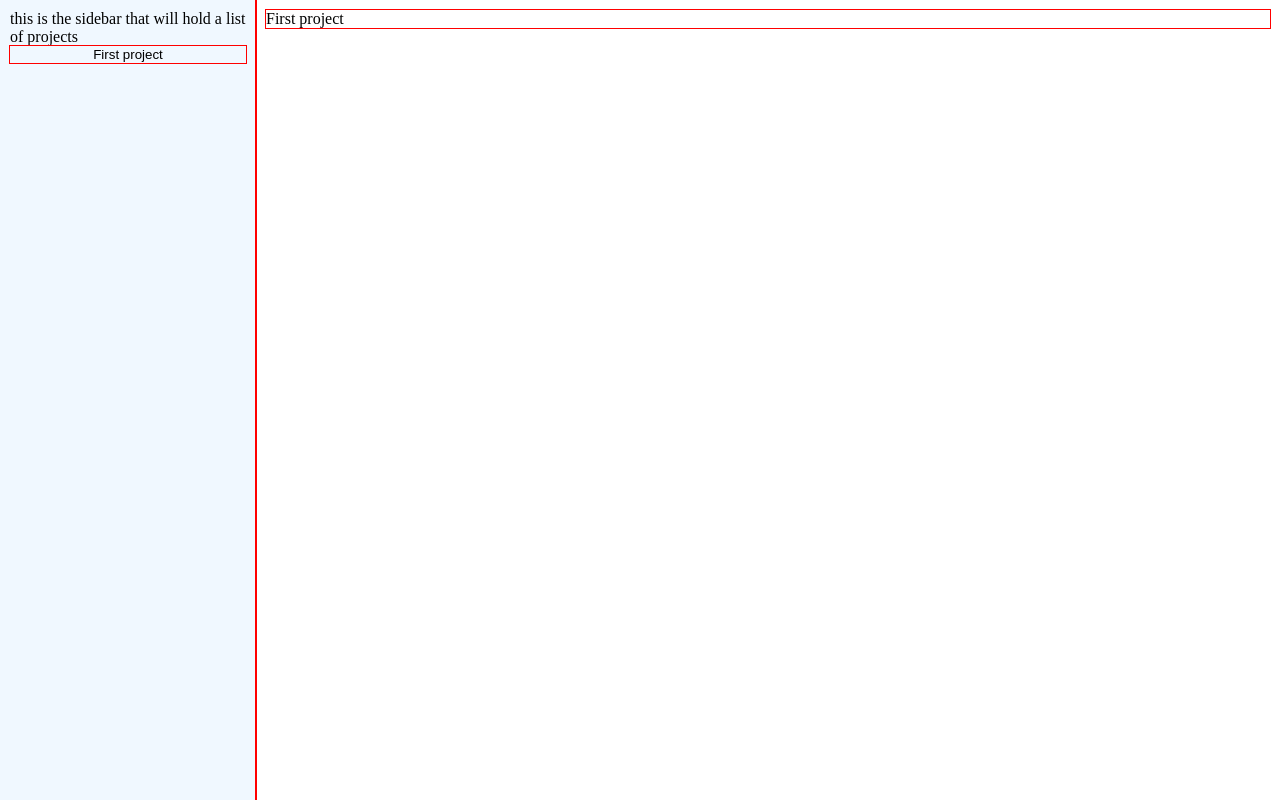
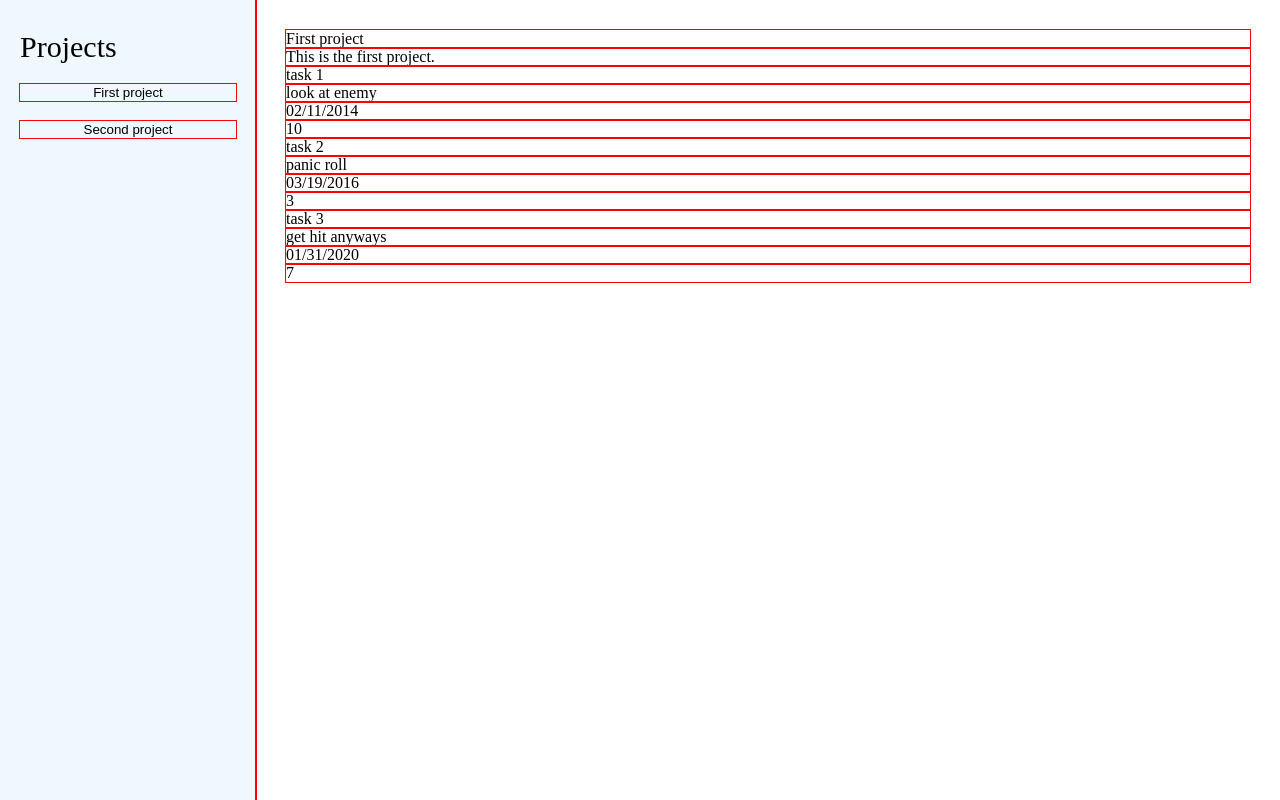
Before and after one commit to caojieming/odin-todo-list, a website built with webpack: page src/template.html in a window 1280 px wide. Both pictures are taken after a click on the button "First project". Built offline with nearby package versions, Linux system fonts and the light colour scheme.

Commit message:
added project tab swapping

```diff
--- a/src/index.js
+++ b/src/index.js
@@ -19,15 +19,27 @@ class Controller {
     constructor() {
         this.projects = [];
         const firstProject = new Project("First project", "This is the first project.");
-        firstProject.addTodo("task 1", "panic roll", format(new Date(2014, 1, 11), "MM/dd/yyyy"), 10);
+        firstProject.addTodo("task 1", "look at enemy", format(new Date(2014, 1, 11), "MM/dd/yyyy"), 10);
+        firstProject.addTodo("task 2", "panic roll", format(new Date(2016, 2, 19), "MM/dd/yyyy"), 3);
+        firstProject.addTodo("task 3", "get hit anyways", format(new Date(2019, 12, 31), "MM/dd/yyyy"), 7);
 
-        this.projects.push(firstProject);
-        this.addUIProject(firstProject);
+        this.addProject(firstProject);
 
-        const projectBtns = document.querySelector(".project-tab");
-        projectBtns.addEventListener("click", this.openProjectTab.bind(this));
+        const secondProject = new Project("Second project", "This is the second project. Yippee!");
+        secondProject.addTodo("task 1", "curl into a ball", format(new Date(2014, 1, 11), "MM/dd/yyyy"), 10);
+        secondProject.addTodo("task 2", "try not to cry", format(new Date(2016, 2, 19), "MM/dd/yyyy"), 3);
+        secondProject.addTodo("task 3", "cry", format(new Date(2019, 12, 31), "MM/dd/yyyy"), 7);
 
-        // next step: create 1 full project (firstProject) and display it
+        this.addProject(secondProject);
+
+        this.sidebarDiv.addEventListener("click", this.openProjectTab.bind(this));
+
+
+    }
+
+    addProject(proj) {
+        this.projects.push(proj);
+        this.addUIProject(proj);
     }
 
     openProjectTab(event) {
@@ -43,11 +55,46 @@ class Controller {
             this.contentDiv.textContent = "";
 
             // add title
-            const projectTitle = document.createElement("div");
-            projectTitle.classList.add("project-tab");
-            projectTitle.setAttribute("id", curProject.id);
-            projectTitle.textContent = curProject.title;
-            this.contentDiv.appendChild(projectTitle);
+            const title = document.createElement("div");
+            title.classList.add("project-title");
+            title.setAttribute("id", curProject.id);
+            title.textContent = curProject.title;
+            this.contentDiv.appendChild(title);
+
+            // add description
+            const description = document.createElement("div");
+            description.classList.add("project-description");
+            description.textContent = curProject.description;
+            this.contentDiv.appendChild(description);
+
+            // add all todos
+            const todoList = curProject.todos
+            for(let i = 0; i < todoList.length; i++) {
+                const todoDiv = document.createElement("div");
+                todoDiv.classList.add("project-todo");
+                todoDiv.setAttribute("id", todoList[i].id);
+                this.contentDiv.appendChild(todoDiv);
+
+                const todoTitle = document.createElement("div");
+                todoTitle.classList.add("project-todo-title");
+                todoTitle.textContent = todoList[i].title;
+                todoDiv.appendChild(todoTitle);
+
+                const todoDescription = document.createElement("div");
+                todoDescription.classList.add("project-todo-description");
+                todoDescription.textContent = todoList[i].description;
+                todoDiv.appendChild(todoDescription);
+
+                const todoDueDate = document.createElement("div");
+                todoDueDate.classList.add("project-todo-description");
+                todoDueDate.textContent = todoList[i].dueDate;
+                todoDiv.appendChild(todoDueDate);
+
+                const todoPriority = document.createElement("div");
+                todoPriority.classList.add("project-todo-description");
+                todoPriority.textContent = todoList[i].priority;
+                todoDiv.appendChild(todoPriority);
+            }
         }
     }
 
@@ -60,15 +107,15 @@ class Controller {
         return -1;
     }
 
-    getTodoIndexFromID(inputProject, inputID) {
-        const todoList = inputProject.todos;
-        for(let i = 0; i < todoList.length; i++) {
-            if(todoList.id == inputID) {
-                return i;
-            }
-        }
-        return -1;
-    }
+    // getTodoIndexFromID(inputProject, inputID) {
+    //     const todoList = inputProject.todos;
+    //     for(let i = 0; i < todoList.length; i++) {
+    //         if(todoList.id == inputID) {
+    //             return i;
+    //         }
+    //     }
+    //     return -1;
+    // }
 
     /*
     const toDelete = document.querySelectorAll("#table tr:not(:first-child)");
--- a/src/styles.css
+++ b/src/styles.css
@@ -23,12 +23,21 @@ body {
 
 /* sidebar */
 #sidebar {
+    padding-top: 30px;
+    padding-bottom: 30px;
+    padding-left: 20px;
+    padding-right: 20px;
+
     background-color: aliceblue;
+
+    font-size: 30px;
+
     display: flex;
     flex-direction: column;
 }
+/* sidebar contents */
 #sidebar > * {
-
+    margin-top: 20px;
 }
 
 /* project tabs */
@@ -45,6 +54,7 @@ body {
 
 /* main content */
 #content {
+    padding: 30px;
     display: flex;
     flex-direction: column;
 }
--- a/src/template.html
+++ b/src/template.html
@@ -14,12 +14,12 @@
 
         <!-- projects/project list will be displayed here -->
         <div id="sidebar">
-            this is the sidebar that will hold a list of projects
+            Projects
         </div>
 
         <!-- sections with todo items will display here -->
         <div id="content">
-            this is where the main content (todo items) will go
+            Select a project on the left to display here.
         </div>
 
     </body>
--- a/src/todo.js
+++ b/src/todo.js
@@ -1,10 +1,10 @@
 export const Todo = class Todo {
 
-    constructor(title, description, duedate, priority) {
+    constructor(title, description, dueDate, priority) {
         this.id = crypto.randomUUID()
         this.title = title;
         this.description = description;
-        this.duedate = duedate;
+        this.dueDate = dueDate;
         this.priority = priority;
     }
 
```
